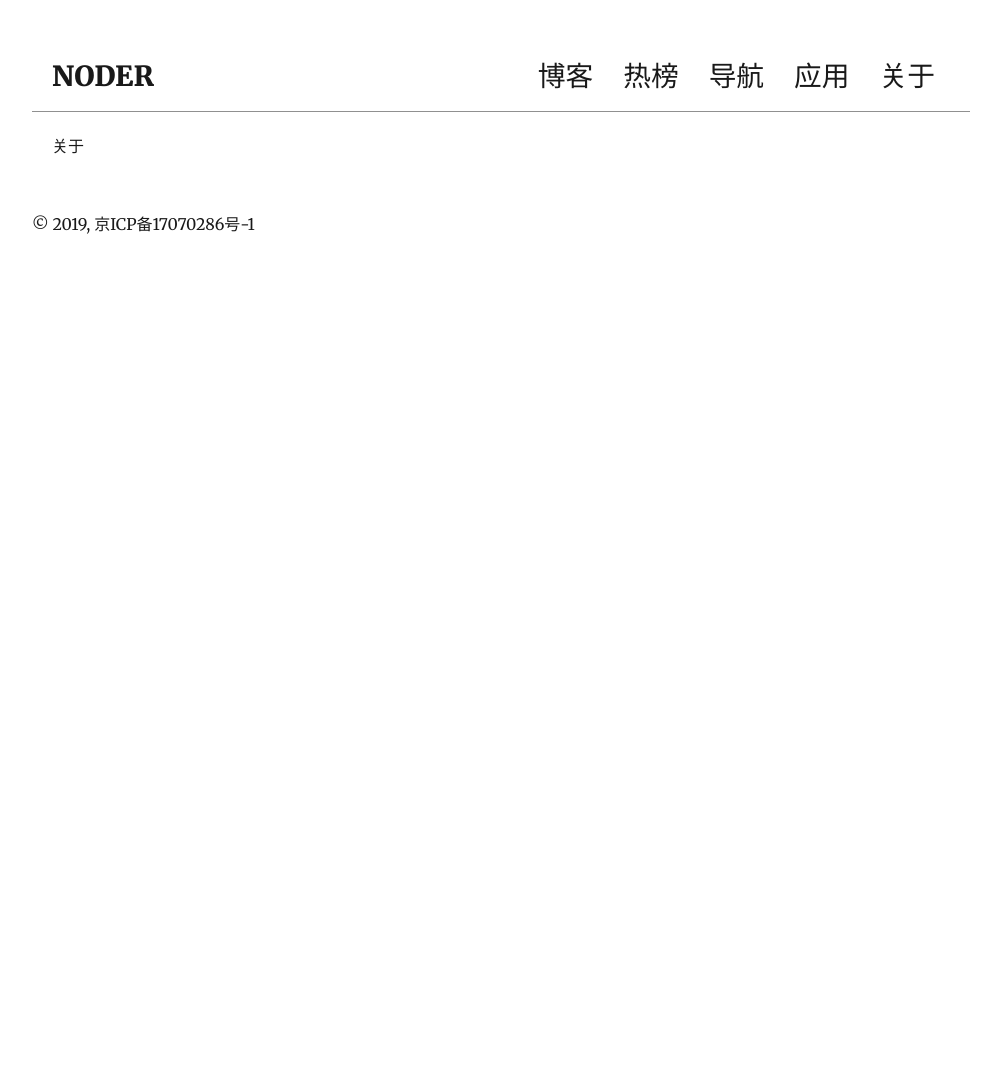
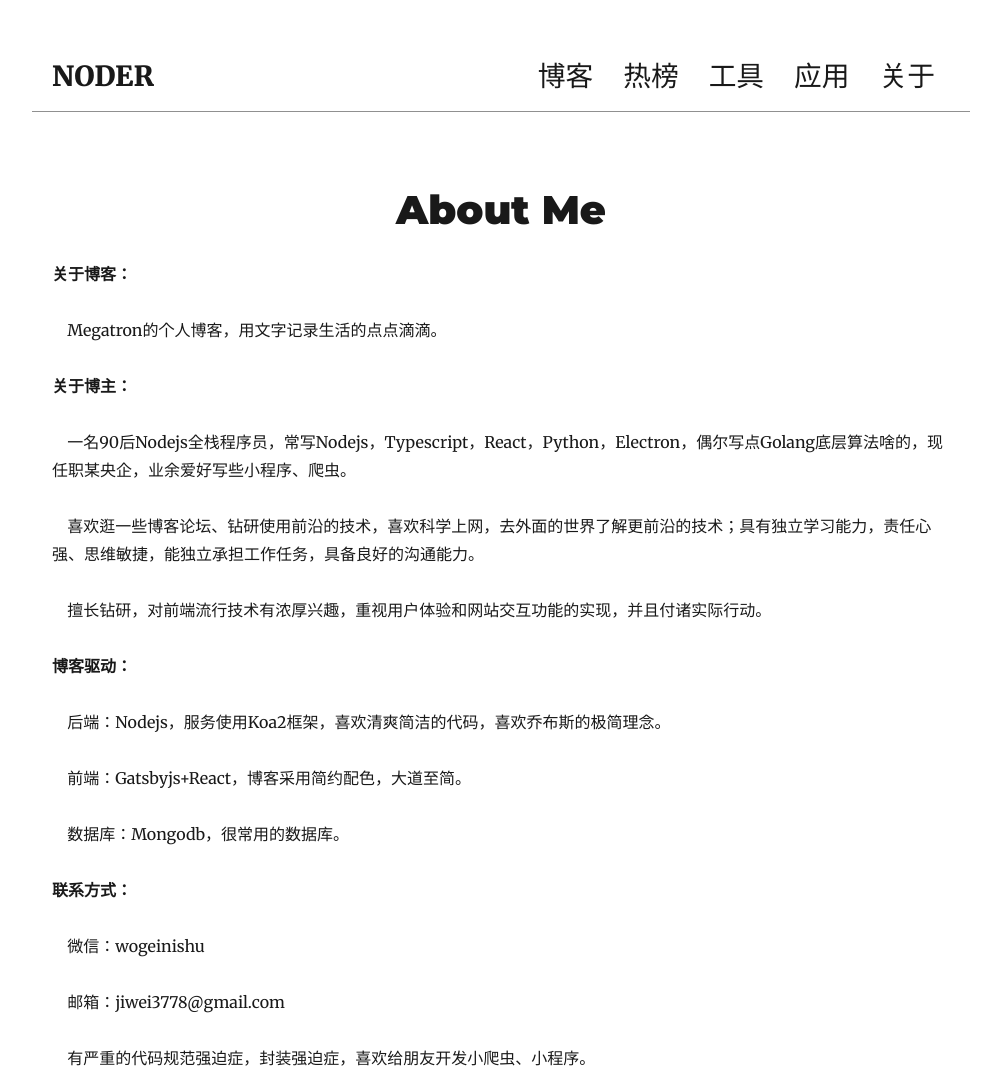
Before and after one commit to weicracker/jw_blog, a Gatsby site: page /about in a window 1280 px wide. Shown: the top 1075 px of the page, without its empty margins (139-1140 px from the left). Before the commit the page ends 800 px from the top, so only its background shows below. Built offline with nearby package versions, Linux system fonts and the light colour scheme; Gatsby itself is replaced by a stand-in of ours; some packages are replaced by stand-ins of ours.

Commit message:
更新去除导航，增加开发中经常使用到的工具

```diff
--- a/src/components/Navbar/index.js
+++ b/src/components/Navbar/index.js
@@ -13,8 +13,8 @@ class NavBar extends React.Component {
             name: "热榜",
             link: "/news"
         }, {
-            name: "导航",
-            link: "/navigation"
+            name: "工具",
+            link: "/tools"
         }, {
             name: "应用",
             link: "/apps"
--- a/src/pages/about.js
+++ b/src/pages/about.js
@@ -1,13 +1,36 @@
 import React from "react"
 import { graphql } from "gatsby"
 import Layout from "../components/layout"
+import Bio from "../components/bio"
 class News extends React.Component {
   render() {
     const { data } = this.props
     const siteTitle = data.site.siteMetadata.title
     return (
       <Layout location={this.props.location} title={siteTitle}>
-                <div>关于</div>
+        <div>
+          <h1 className="page-title"><center>About Me</center></h1>
+          <article className="post">
+            <div className="entry-content clearfix">
+              <div className="MyAboutMe">
+                <p><span style={{fontWeight:"bold"}}>关于博客：</span></p>
+                <p>&nbsp; &nbsp; Megatron的个人博客，用文字记录生活的点点滴滴。</p>
+                <p><span style={{fontWeight:"bold"}}>关于博主：</span></p>
+                <p>&nbsp; &nbsp; 一名90后Nodejs全栈程序员，常写Nodejs，Typescript，React，Python，Electron，偶尔写点Golang底层算法啥的，现任职某央企，业余爱好写些小程序、爬虫。</p>
+                <p>&nbsp; &nbsp; 喜欢逛一些博客论坛、钻研使用前沿的技术，喜欢科学上网，去外面的世界了解更前沿的技术；具有独立学习能力，责任心强、思维敏捷，能独立承担工作任务，具备良好的沟通能力。</p>
+                <p>&nbsp; &nbsp; 擅长钻研，对前端流行技术有浓厚兴趣，重视用户体验和网站交互功能的实现，并且付诸实际行动。</p>
+                <p><span style={{fontWeight:"bold"}}>博客驱动：</span></p>
+                <p>&nbsp; &nbsp; 后端：Nodejs，服务使用Koa2框架，喜欢清爽简洁的代码，喜欢乔布斯的极简理念。</p>
+                <p>&nbsp; &nbsp; 前端：Gatsbyjs+React，博客采用简约配色，大道至简。<br /></p>
+                <p>&nbsp; &nbsp; 数据库：Mongodb，很常用的数据库。</p>
+                <p><span style={{fontWeight:"bold"}}>联系方式：</span></p>
+                <p>&nbsp; &nbsp; 微信：wogeinishu</p>
+                <p>&nbsp; &nbsp; 邮箱：jiwei3778@gmail.com</p>
+                <p>&nbsp;&nbsp;&nbsp;&nbsp;有严重的代码规范强迫症，封装强迫症，喜欢给朋友开发小爬虫、小程序。<br /></p>
+              </div>
+            </div>
+          </article>
+        </div>
       </Layout>
     )
   }
--- a/src/pages/navigation.js
+++ b/src/pages/tools.js
@@ -1,18 +1,18 @@
 import React from "react"
 import { graphql } from "gatsby"
 import Layout from "../components/layout"
-class News extends React.Component {
+class Tools extends React.Component {
     render() {
         const { data } = this.props
         const siteTitle = data.site.siteMetadata.title
         return (
             <Layout location={this.props.location} title={siteTitle}>
-                <div>导航</div>
+                <div>常用工具：如 正则在线验证等</div>
             </Layout>
         )
     }
 }
-export default News;
+export default Tools;
 export const pageQuery = graphql`
   query {
     site {
```
Lines whose indentation alone changed are shown as unchanged.
